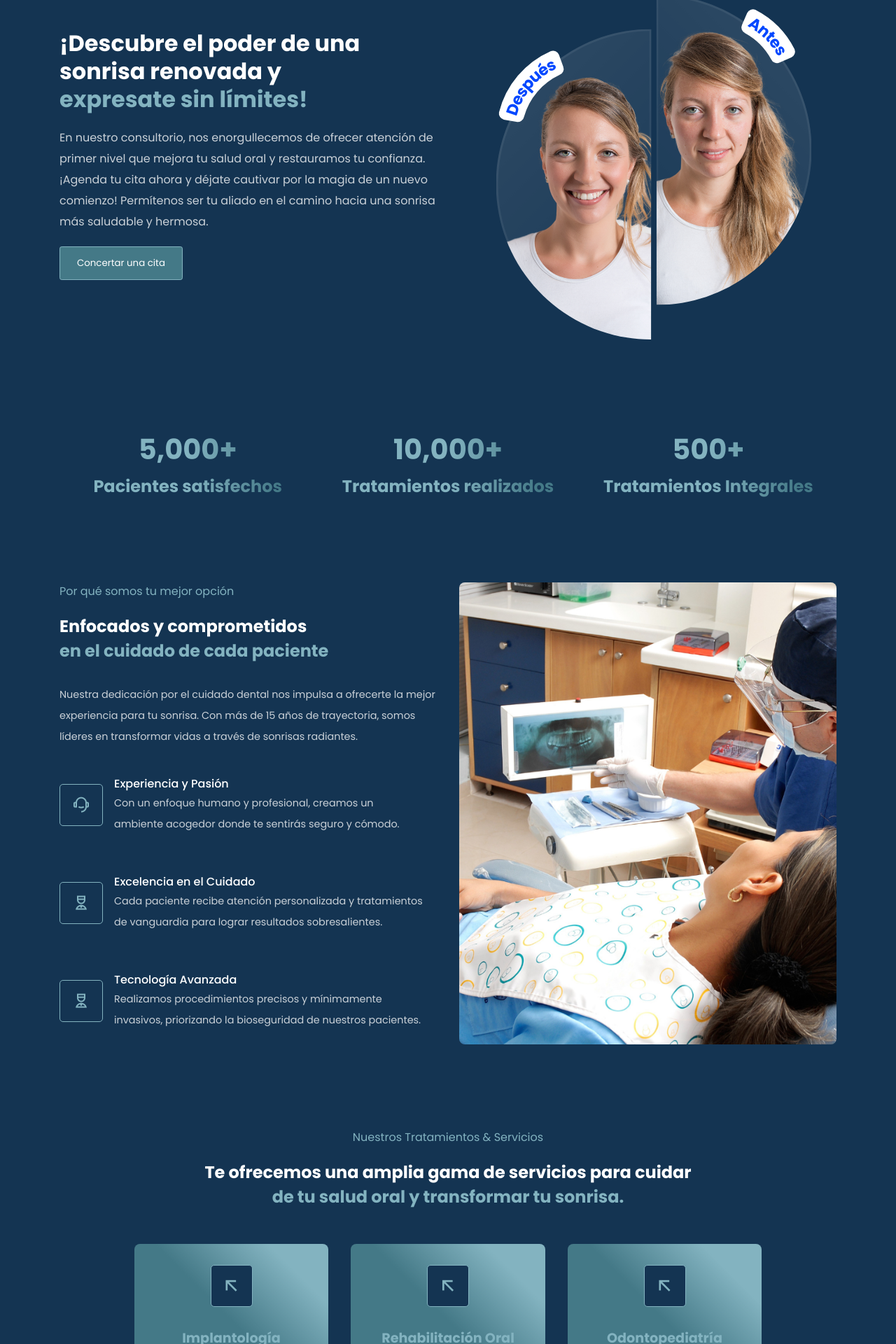
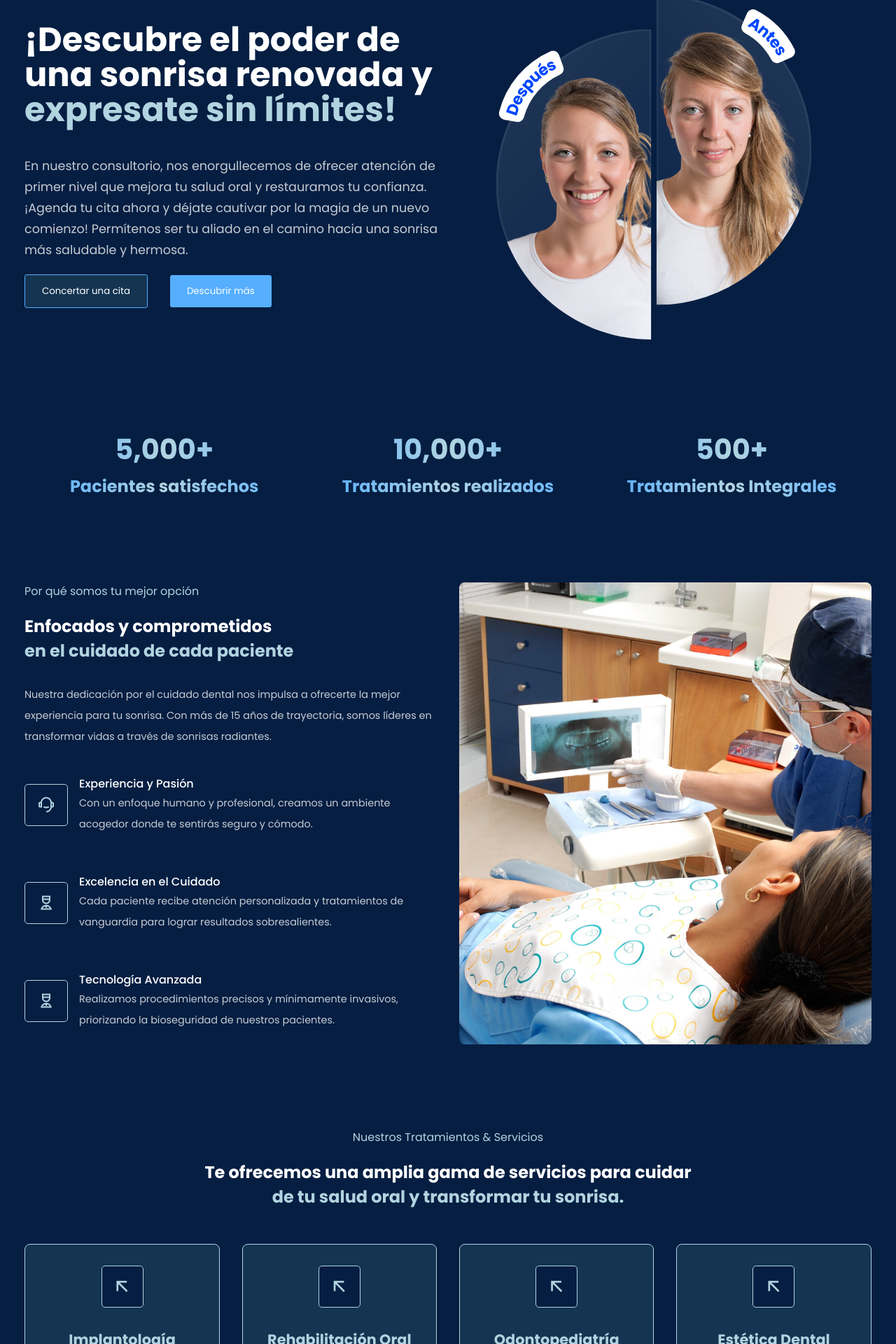
Before and after one commit to cinthiapiera/dental, a React (Create React App) app: page / in a window 1280 px wide. Shown: the part 148-2068 px from the top of the page at 70% size. Built offline with nearby package versions, Linux system fonts and the light colour scheme.

Commit message:
update colors

```diff
--- a/src/App.css
+++ b/src/App.css
@@ -3,24 +3,26 @@
 
 /* css variables*/
 :root {
-  --primary-color: #83B3C0;
+  --primary-color: #b1d4e0;
   --heading-color: #fff;
-  --btn-primary-bg: #83B3C0;
-  --btn-secondary-bg: #447987;
-  --team-card-bg: #1b2352;
+  --btn-primary-bg: #56aeff;
+  --btn-secondary-bg: #143451;
+  --team-card-bg: #051d40;
   --link-color: #fff;
   --link-active: #83B3C0;
   --card-bg: linear-gradient(
-    45deg,
-    rgba(68,121,135,1) 57%,
-    rgba(131,179,192,1) 85%
+    90deg,
+    rgba(255, 255, 255, 0.2) 0%,
+    rgba(255, 255, 255, 0.1) 100%
   );
   --counter-color: linear-gradient(
     90deg,
-    rgba(131,179,192,1) 50%,
-    rgba(68,121,135,1) 85%
+    rgba(86,174,255,1) 5%,
+    rgba(177,212,224,1) 50%,
+    rgba(86,174,255,1) 100%
   );
-  --body-bg: rgb(20, 52, 82);
+  /* --body-bg: rgb(20, 52, 82); */
+  --body-bg: rgb(5, 30, 66);
   --newsletter-bg: linear-gradient(
     /* 90deg,
     rgba(68,121,135,1) 55%,
@@ -29,10 +31,10 @@
     rgba(68,121,135,1) 57%,
     rgba(131,179,192,1) 85%
   );
-  --testimonial-bg: #447987;
+  --testimonial-bg: #143451;
   --font-name: "Poppins", sans-serif;
   --small-text-color: rgba(255, 255, 255, 0.774);
-  --icon-bg:#447987;
+  --icon-bg:#143451;
 }
 
 .light-theme {
@@ -83,7 +85,7 @@ section{
 }
 
 .container{
-  width: 1140px;
+  width: 1240px;
   padding: 0px 15px;
   margin: auto;
 }
--- a/src/components/Header/Header.jsx
+++ b/src/components/Header/Header.jsx
@@ -30,8 +30,9 @@ const Header = ({theme, toogleTheme}) => {
     <header className="header">
       <div className="container">
         <div className="nav__wrapper">
+
           <div className="logo">
-            <h2> <img src={logo} alt="logo_dental" /> Dr. Carlos Maldonado </h2>
+            <h2> <img src={logo} alt="logo_dental" />Dr. Carlos Maldonado</h2>
           </div>
 
           {/* navegacion */}
@@ -54,11 +55,12 @@ const Header = ({theme, toogleTheme}) => {
             <span onClick={toogleTheme}>
               {
                 theme === "light-theme" ?
-                (<span><i className="ri-moon-line"></i>Modo Oscuro</span>) :
-                (<span><i className="ri-sun-line"></i>Modo Claro</span>)
+                (<span><i class="ri-moon-line"></i>Modo Oscuro</span>) :
+                (<span><i class="ri-sun-line"></i>Modo Claro</span>)
               }
             </span>
           </div>
+
         </div>
       </div>
     </header>
--- a/src/components/UI/Hero.jsx
+++ b/src/components/UI/Hero.jsx
@@ -11,7 +11,7 @@ const Hero = ({theme}) => {
         <div className="hero__wrapper">
           <div className="hero__content">
             <div>
-              <h2>¡Descubre el poder de una sonrisa renovada y </h2>
+              <h2>¡Descubre el poder de una sonrisa renovada y</h2>
               <h2 className="highlight">expresate sin límites!</h2>
             </div>
             <p className="description">
@@ -20,7 +20,7 @@ const Hero = ({theme}) => {
 
             <div className="hero__btns">
               <button className="primary__btn"> Concertar una cita </button>
-              {/* <button className="secondary__btn"> Descubrir más </button> */}
+              <button className="secondary__btn"> Descubrir más </button>
             </div>
           </div>
 
--- a/src/components/UI/Services.jsx
+++ b/src/components/UI/Services.jsx
@@ -43,19 +43,21 @@ const Services = () => {
   return (
     <section id="service">
         <div className="container">
-          <div className="service__top-content">
+          <div className="services__top-content">
             <h6 className='subtitle'>Nuestros Tratamientos & Servicios</h6>
             <h2>Te ofrecemos una amplia gama de servicios para cuidar</h2>
-            <h2 className='highligth'>de tu salud oral y transformar tu sonrisa.</h2>
+            <h2 className='highlight'>de tu salud oral y transformar tu sonrisa.</h2>
           </div>
 
           <div className="service__item-wrapper">
             {
                 serviceData.map((item,index)=>(
                   <div className="services__item" key={index}>
-                  <span className="service__icon"><i class={item.icon}></i></span>
-                  <h3 className='service__title'>{item.title} </h3>
-                  <p className='description'>{item.desc}</p>
+                    <span className="service__icon">
+                      <i class={item.icon}></i>
+                    </span>
+                    <h3 className='service__title'>{item.title} </h3>
+                    <p className='description'>{item.desc}</p>
                   </div>
                 ))
               }
--- a/src/styles/footer.css
+++ b/src/styles/footer.css
@@ -31,7 +31,6 @@
 .subtitle__text{
     margin-left: 50px;
 }
-
 
 .small__text{
     font-size: 1rem;
--- a/src/styles/hero.css
+++ b/src/styles/hero.css
@@ -12,17 +12,17 @@
 }
 
 .hero__content{
-  padding-top: 50px;
+  padding-top: 40px;
 }
 
 .hero__content h2{
-    font-size: 2rem;
-    line-height: 40px;
+    font-size: 3rem;
+    line-height: 50px;
 }
 
 .hero__content p{
-    margin-top: 20px;
-    font-size: 1rem;
+    margin-top: 40px;
+    font-size: 1.1rem;
 }
 
 .highlight{
@@ -33,7 +33,7 @@
     margin-top: 20px;
     display: flex;
     align-items: center;
-    column-gap: 1rem;
+    column-gap: 2rem;
 }
 
 .primary__btn, .secondary__btn{
--- a/src/styles/services.css
+++ b/src/styles/services.css
@@ -1,9 +1,9 @@
-.service__top-content{
+.services__top-content{
     text-align: center;
     margin-bottom: 50px;
 }
 
-.service__top-content .highligth{
+.services__top-content .highlight{
     color: var(--primary-color);
 }
 
@@ -16,10 +16,11 @@
 }
 
 .services__item{
-    background: var(--card-bg);
-    width: 25%;
+    background: var(--icon-bg);
+    width: 23%;
     padding: 30px 15px;
     text-align: center;
+    border: 1px solid var(--primary-color);
     border-radius: 0.5rem;
     cursor: pointer;
 }
@@ -44,6 +45,6 @@
 
 .service__title{
     color: var(--primary-color);
-    font-size: 1.2rem;
+    font-size: 1.3rem;
     margin-bottom: 30px;
 }
```
